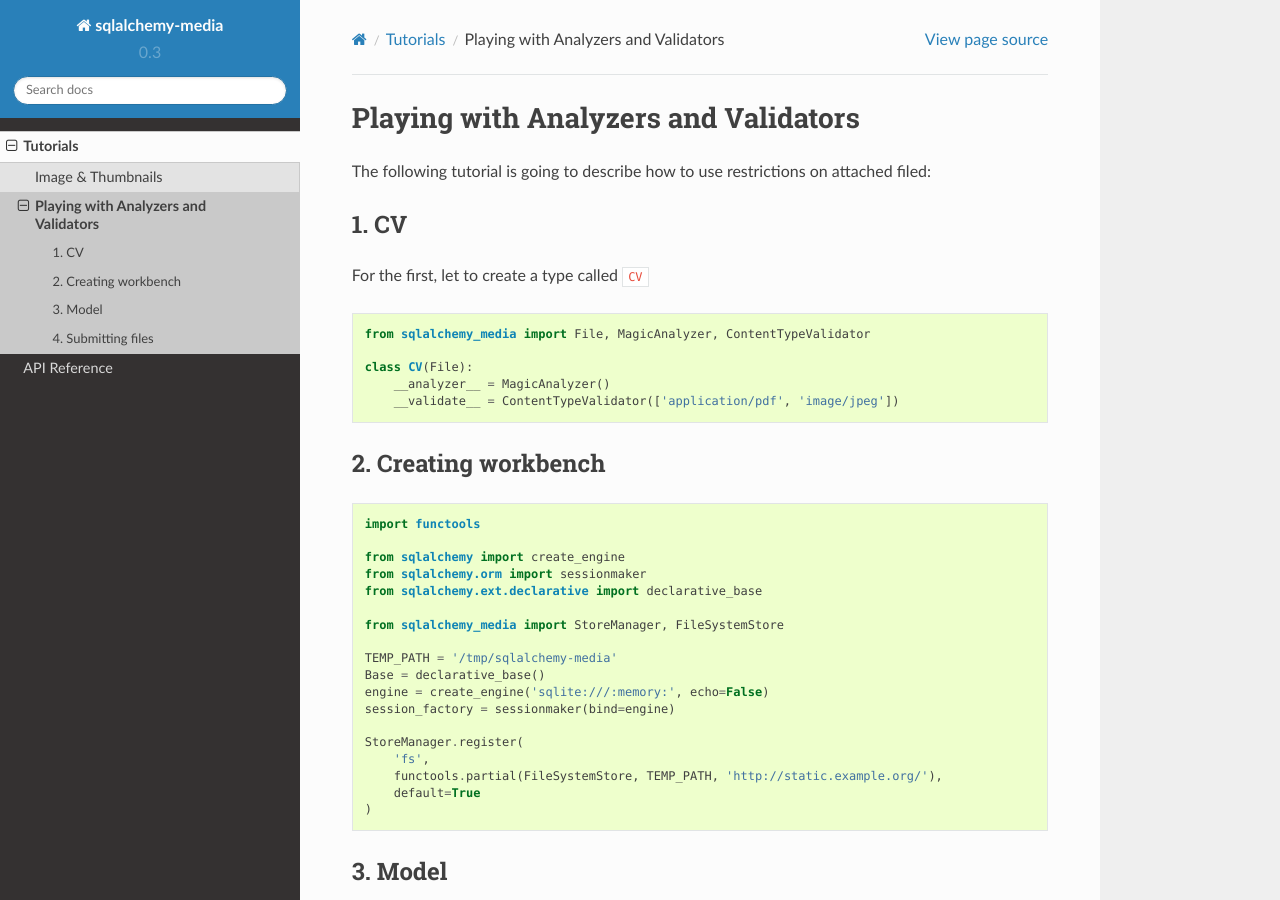
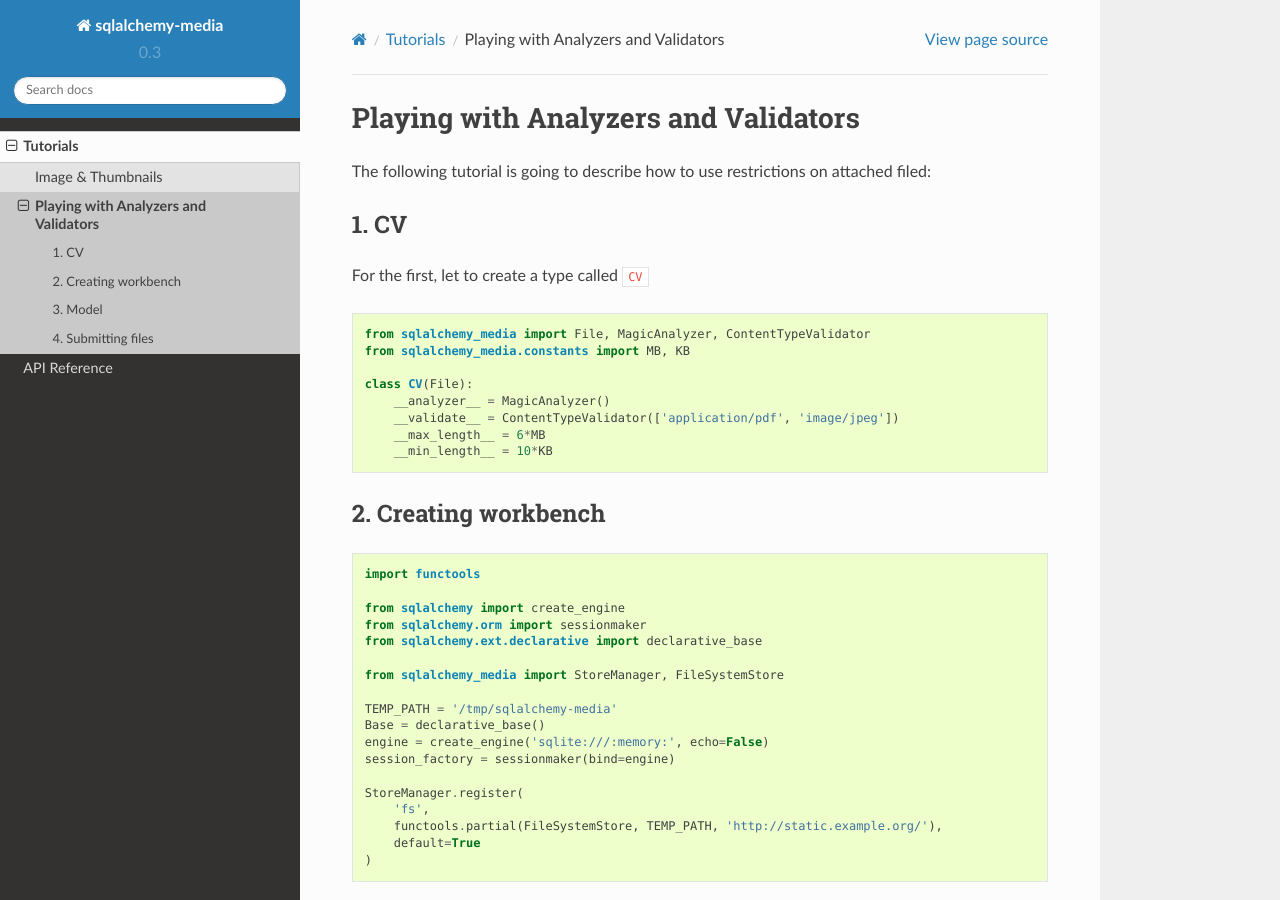
Before and after one commit to pylover/sqlalchemy-media, a Sphinx documentation site: the page built from sphinx/tutorials/analyzers_and_validators.rst, in a window 1280 px wide and 900 px high. Built offline with Sphinx 7.4.7 and the Read the Docs theme 2.0.0, drawn with Linux system fonts in a browser that asks for light colours; some of the changed text lies outside the part shown.

Commit message:
Improving documents.

```diff
--- a/sphinx/conf.py
+++ b/sphinx/conf.py
@@ -17,6 +17,7 @@
 import os
 import re
 import shlex
+from datetime import date
 
 # If extensions (or modules to document with autodoc) are in another directory,
 # add these directories to sys.path here. If the directory is relative to the
@@ -54,7 +55,7 @@
 
 # General information about the project.
 project = 'sqlalchemy-media'
-copyright = '2015, Vahid Mardani'
+copyright = '%d, Vahid Mardani' % date.today().year
 author = 'Vahid Mardani'
 
 # The version info for the project you're documenting, acts as replacement for
--- a/sphinx/tutorials/analyzers_and_validators.rst
+++ b/sphinx/tutorials/analyzers_and_validators.rst
@@ -11,13 +11,16 @@
 
 For the first, let to create a type called ``CV``
 
-.. testcode:: content_type
+..  testcode:: content_type
 
-       from sqlalchemy_media import File, MagicAnalyzer, ContentTypeValidator
+        from sqlalchemy_media import File, MagicAnalyzer, ContentTypeValidator
+        from sqlalchemy_media.constants import MB, KB
 
-       class CV(File):
-           __analyzer__ = MagicAnalyzer()
-           __validate__ = ContentTypeValidator(['application/pdf', 'image/jpeg'])
+        class CV(File):
+            __analyzer__ = MagicAnalyzer()
+            __validate__ = ContentTypeValidator(['application/pdf', 'image/jpeg'])
+            __max_length__ = 6*MB
+            __min_length__ = 10*KB
 
 
 2. Creating workbench
```
